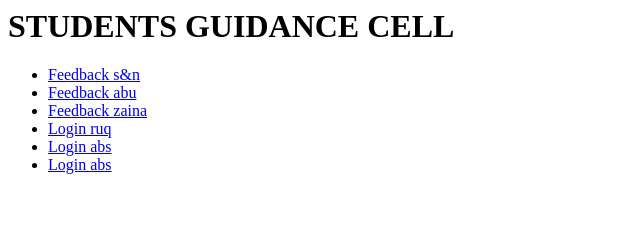
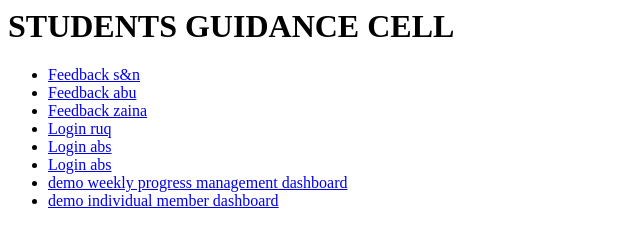
Before and after one commit to not-abdulbari/demo-purpose, a plain HTML site: page index.html in a window 1280 px wide. Shown: the whole page, without its empty margins (0-640 px from the left). Drawn offline with Linux system fonts and the light colour scheme.

Commit message:
Update index.html

```diff
--- a/index.html
+++ b/index.html
@@ -8,5 +8,7 @@
     <li><a href = "LOGINr.HTML">Login ruq</a></li>
     <li><a href = "login.html">Login abs</a></li>
     <li><a href = "login2.html">Login abs</a></li>
+    <li><a href = "progress.html">demo weekly progress management dashboard</a></li>
+    <li><a href = "dashboard.html">demo individual member dashboard</a></li>
     </ul>
     </html>
```
